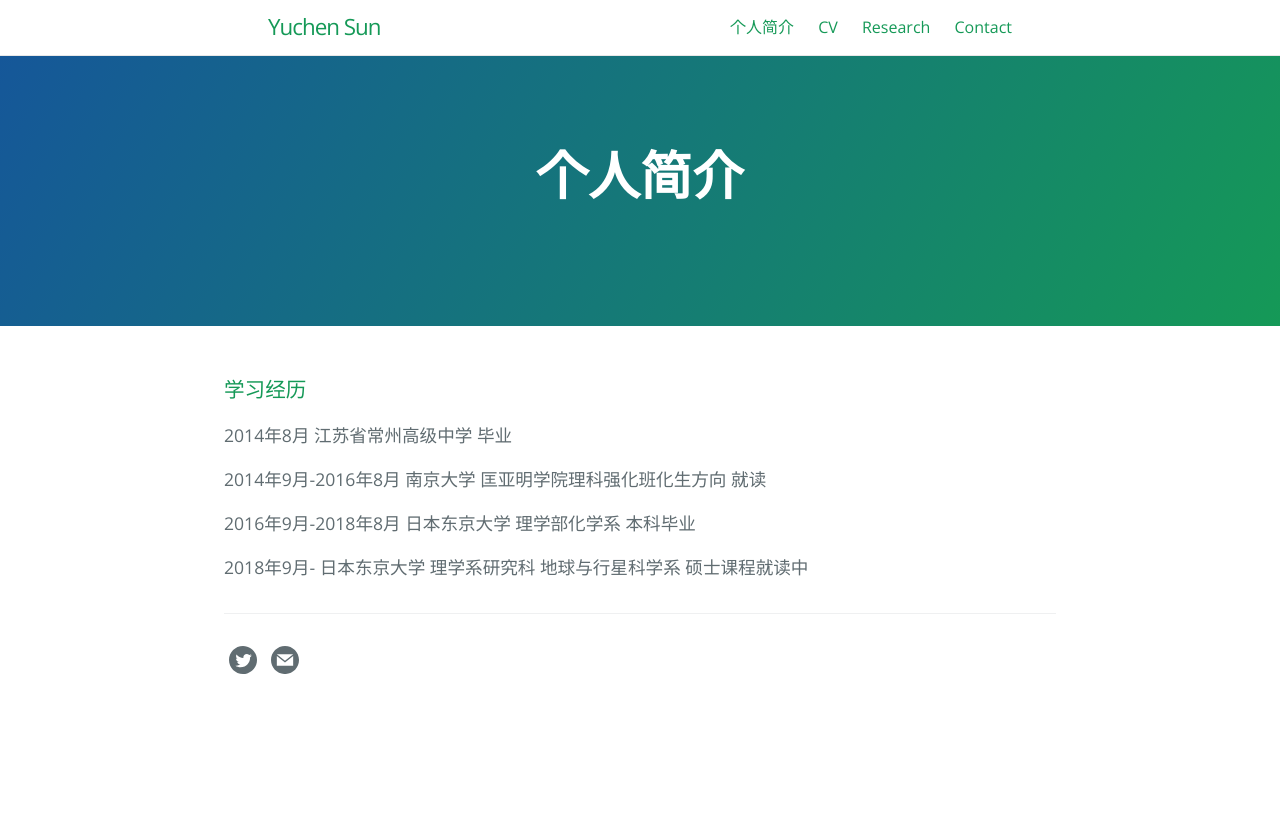
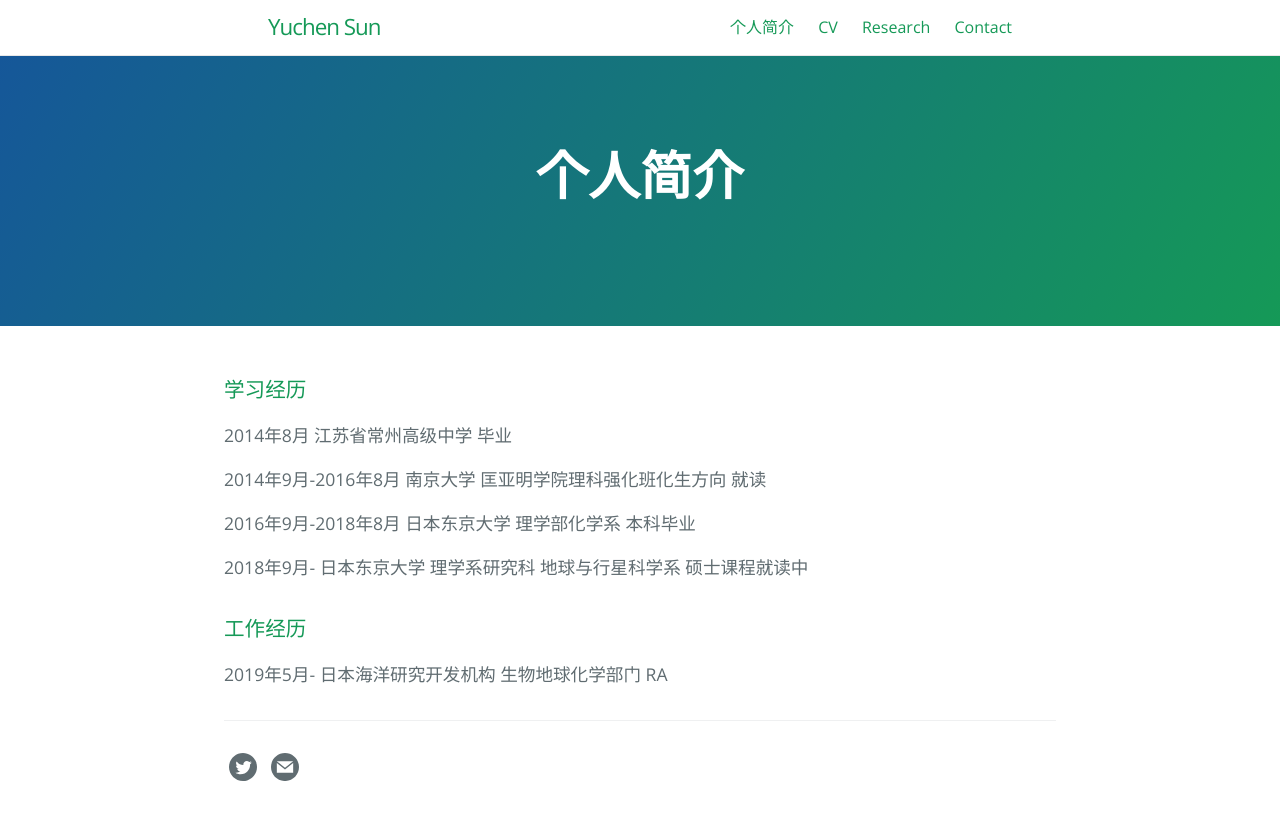
Before and after one commit to sonyuushin/sonyuushin.github.io, a Jekyll site: the page built from zhongwen.md, in a window 1280 px wide. Shown: the top 820 px of the page. Built offline with Jekyll 4.4.1, drawn with Linux system fonts in a browser that asks for light colours.

Commit message:
Update zhongwen.md

```diff
--- a/zhongwen.md
+++ b/zhongwen.md
@@ -9,10 +9,14 @@ order: 3
 
 ### 学习经历
 
-2014年8月     江苏省常州高级中学 毕业
+2014年8月                 江苏省常州高级中学 毕业
 
-2014年9月-2016年8月      南京大学 匡亚明学院理科强化班化生方向 就读
+2014年9月-2016年8月       南京大学 匡亚明学院理科强化班化生方向 就读
 
-2016年9月-2018年8月      日本东京大学 理学部化学系 本科毕业
+2016年9月-2018年8月       日本东京大学 理学部化学系 本科毕业
 
-2018年9月-   日本东京大学 理学系研究科 地球与行星科学系 硕士课程就读中
+2018年9月-               日本东京大学 理学系研究科 地球与行星科学系 硕士课程就读中
+
+### 工作经历
+
+2019年5月-              日本海洋研究开发机构 生物地球化学部门 RA
```
